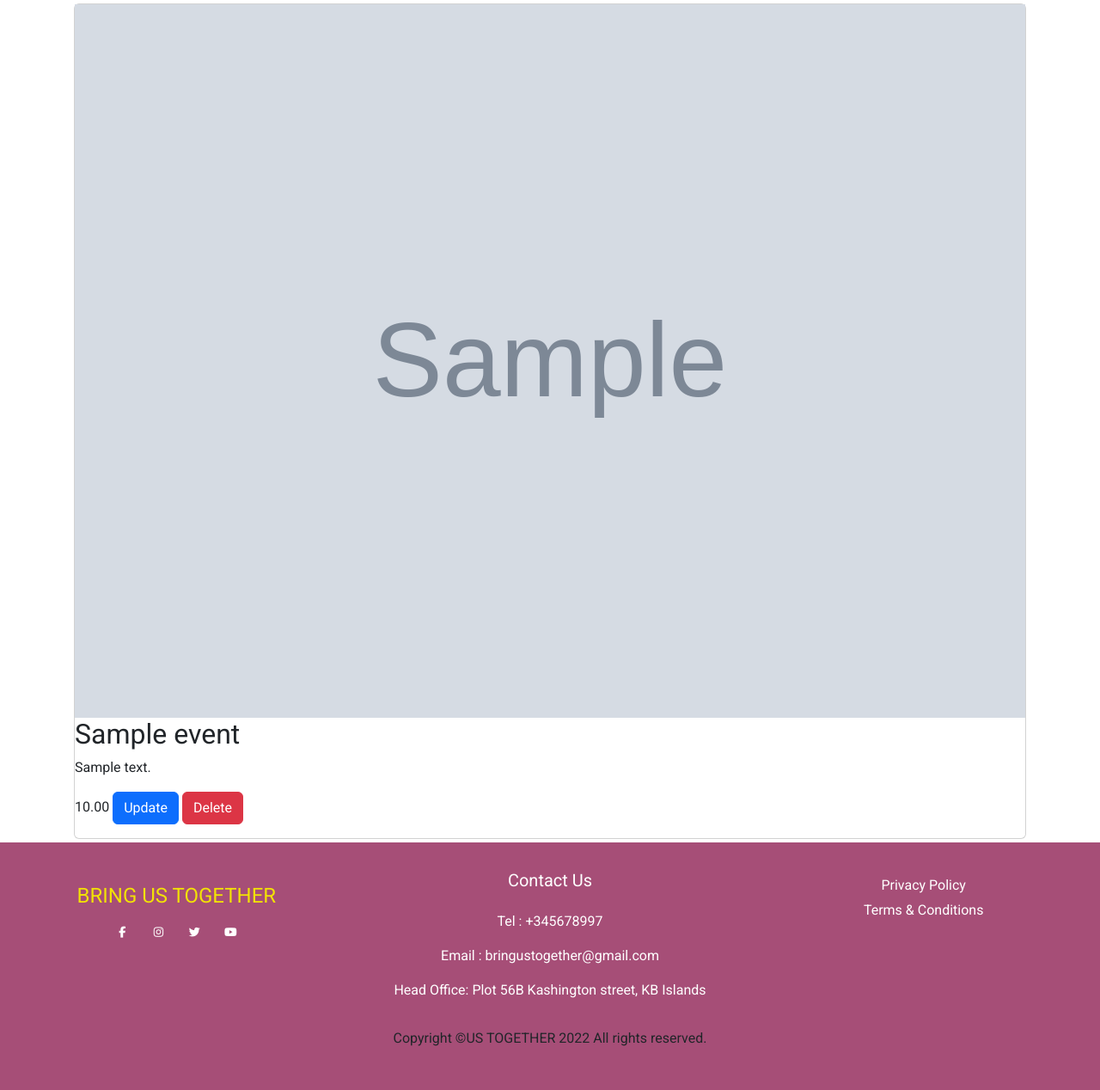
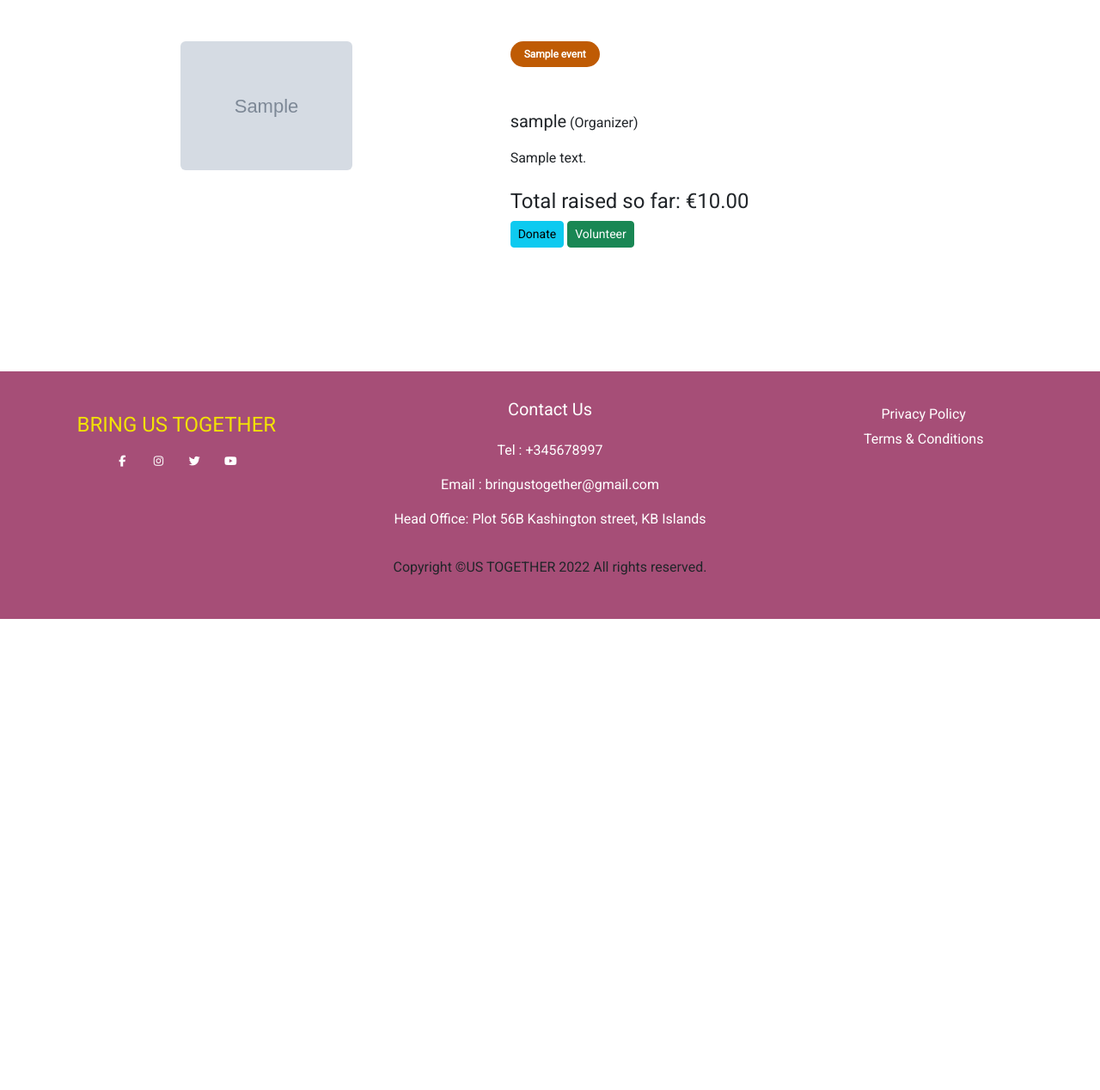
Before and after one commit to xiaoniuniu89/ci-pride-hackathon-team3, a Django app: template event/templates/event/event_detail.html in a window 1280 px wide. Shown: the part 80-1348 px from the top of the page at 86% size. After the commit the page ends 800 px from the top, so only its background shows below. Run offline with Django 3.2, Linux system fonts and the light colour scheme; tables that the repository leaves empty hold one stand-in row (values such as "Sample post"); the template is opened without the code that fills it: values that come from a table or form of the project are taken from there, most other values are stand-ins (such as "Sample title", 1, 10 or a date in 2020); grey boxes marked "Sample" are stand-in pictures; some libraries are stand-ins or nearby versions.

Commit message:
add event info basic style

```diff
--- /dev/null
+++ b/event/static/event/css/event_info.css
@@ -0,0 +1,17 @@
+.badge {
+	line-height: 14px;
+}
+
+.badge-danger {
+	background: var(--orange)!important;
+}
+
+img {
+	border-radius: 6px;
+}
+
+/* .footer {
+
+  width: 100vw !important;
+
+} */
--- a/event/templates/event/event_detail.html
+++ b/event/templates/event/event_detail.html
@@ -1,17 +1,12 @@
 {% extends 'base.html' %}
 {% load static %}
+{% block extra_css %}
+<link rel='stylesheet' href="{% static 'event/css/event_info.css' %}" />
 
+{% endblock extra_css %}
 {% block content %}
-<div class="container">
-    <div class="card m-1">
-        <img src="{{event.featured_image.url}}" alt="">
-        <h2>{{event.name}}</h2>
-        <p>{{event.description}}</p>
-        <p>{{event.get_donation_total}}
-        <a href="{% url 'event_update' event.slug %}" class="btn btn-primary">Update</a>
-        <button class="btn btn-danger" data-bs-toggle="modal" data-bs-target="#event_delete_modal">Delete</button>
-    </div>
-</div>
+{% include 'event/snippets/event_info.html' %}
+
 
 {% include 'event/snippets/delete_modal.html' %}
 {% endblock content %}
--- /dev/null
+++ b/event/templates/event/snippets/event_info.html
@@ -0,0 +1,35 @@
+<div class="container">
+    {% comment %} product information {% endcomment %}
+    <main class="pt-5">
+        <span class="badge badge-danger badge-danger-2 d-block d-md-inline-block d-lg-none rounded-pill px-3 py-2 mb-2 font-weight-light">{{product.title}}</span>
+        <div class="row g-3">
+
+
+            <div class="col-md-5 col-lg-5 order-md-first ">
+                <img class="img-fluid mx-auto d-block" width="200" alt="{{event.name}} featured image" src="{{ event.featured_image.url }}">
+            </div>
+            <div class="col-md-7 col-lg-7 ps-md-3 ps-lg-5">
+            <span class="badge badge-danger badge-danger-2 d-none d-lg-inline-block rounded-pill px-3 py-2 mb-5 font-weight-light">{{event.name}}</span>
+
+            <div></div>
+                <p><span class="lead font-weight-bold">{{ event.organizer }}</span> (Organizer)</p>
+
+                <div class="event-description">{{ event.description|linebreaks }}</div>
+                <div>
+                    <div class="col">
+                        <div class="row py-2">
+                            <div class="col-6">
+                                <span class="h4">Total raised so far: €{{ event.get_donation_total }}</span>
+                            </div>
+                        </div>
+                        <div class="col-6">
+                                <button type="button" id='donate-btn' value={{event.id}} class="btn btn-info btn-sm">Donate</button>
+                                <button type="button" id='volunteer-btn' value={{event.id}} class="btn btn-success btn-sm">Volunteer</button>
+                        </div>
+                    </div>
+                </div>
+            </div>
+        </div>
+    </main>
+
+</div>
```
Also changed, not shown: event/templates/event/snippets/comments.html (added), event/templates/event/snippets/updates.html (added).
